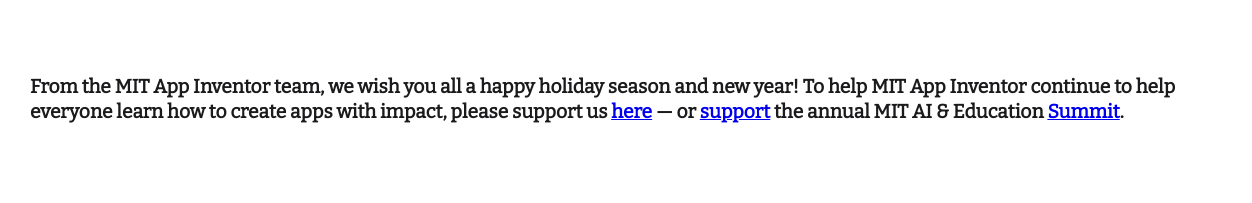
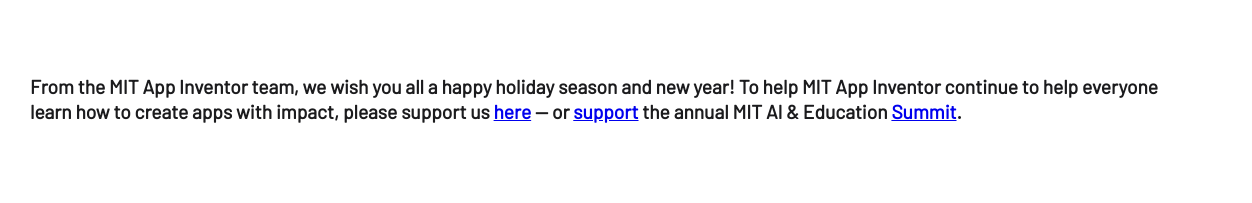
Before and after one commit to bobparks/holday_prototype, a plain HTML site: page index.html in a window 1280 px wide. Shown: the full height of the page, 28-1280 px from the left. Drawn offline with nearby package versions, Linux system fonts and the light colour scheme.

Commit message:
Update index.html

```diff
--- a/index.html
+++ b/index.html
@@ -1,12 +1,12 @@
 <head>
 
-   <link href='https://fonts.googleapis.com/css?family=Bitter' rel='stylesheet'>
+   <link href='https://fonts.googleapis.com/css?family=Barlow' rel='stylesheet'>
 </head>
 <html>
    <div style="padding: 1vw;"></div>
  <img src="/bee.jpg" style="size: 50%">
 
-<div style="padding: 25px 50px 75px 50px;font-family: 'Bitter', sans-serif; font-size: 1.5vw; display: inline-block; font-weight:800; color: #1b1b1d; line-height: 1.3;">
+<div style="padding: 25px 50px 75px 50px;font-family: 'Barlow', sans-serif; font-size: 1.5vw; display: inline-block; font-weight:800; color: #1b1b1d; line-height: 1.3;">
 From the MIT App Inventor team, we wish you all a happy holiday season and new year!
 
 To help MIT App Inventor continue to help everyone learn how to create apps with impact,
```
